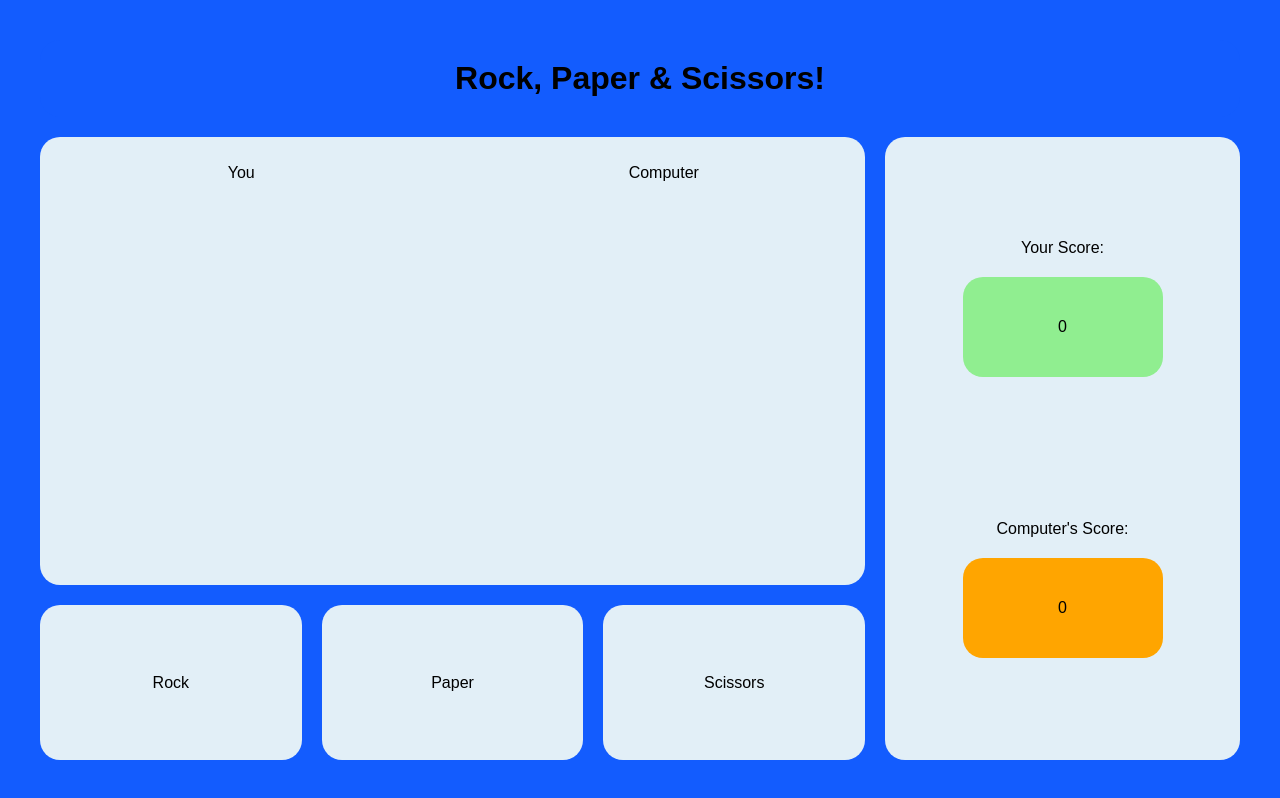
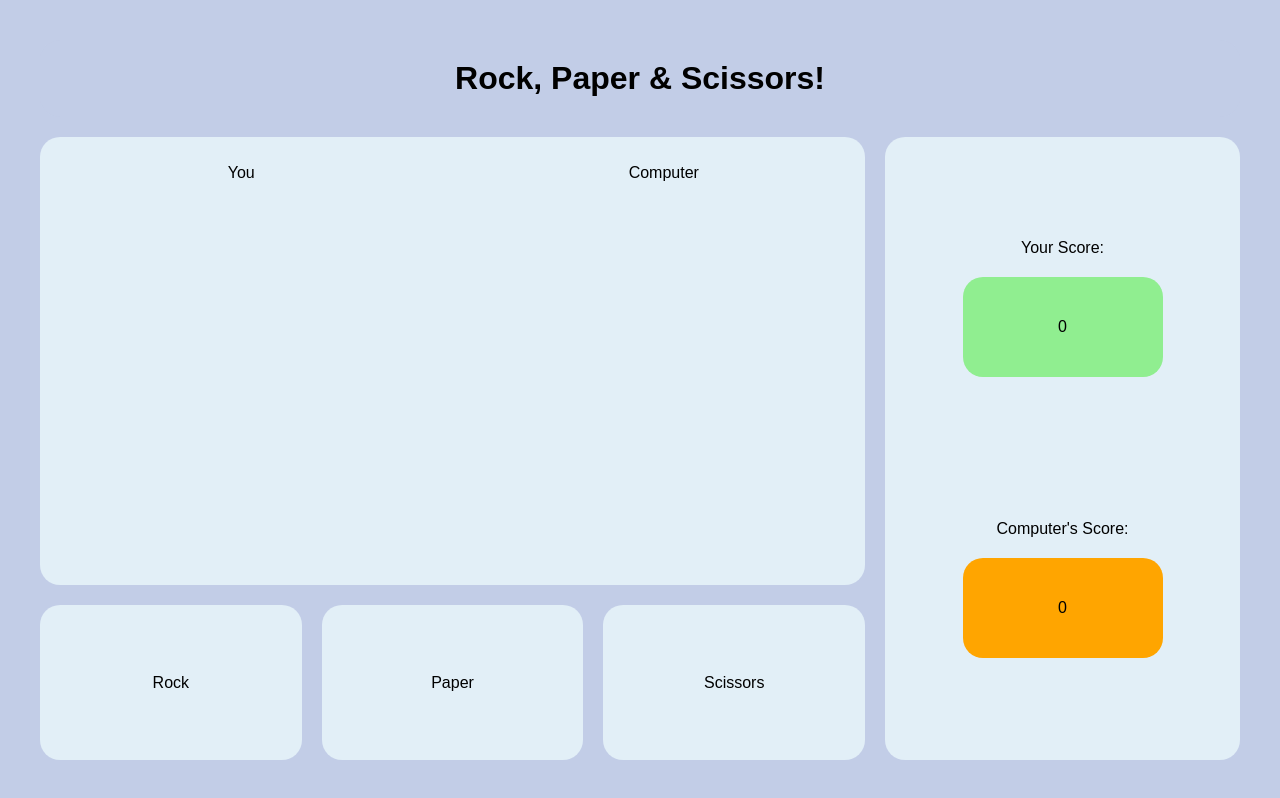
Before and after one commit to ketanpatil1/rock-paper-scissors-web, a plain HTML site: page index.html in a window 1280 px wide. Drawn offline with Linux system fonts and the light colour scheme.

Commit message:
Change background color

```diff
--- a/style.css
+++ b/style.css
@@ -10,7 +10,7 @@ body {
     display: flex;
     flex-direction: column;
     padding: 40px;
-    background-color: #135CFE;
+    background-color: #c2cde7;
 }
 
 .flex-column {
@@ -29,7 +29,7 @@ body {
 
 .header {
     color: #000000;
-    background-color: #135CFE;
+    background-color: #c2cde7;
     flex: 0 auto;
     padding: 20px;
 }
```
